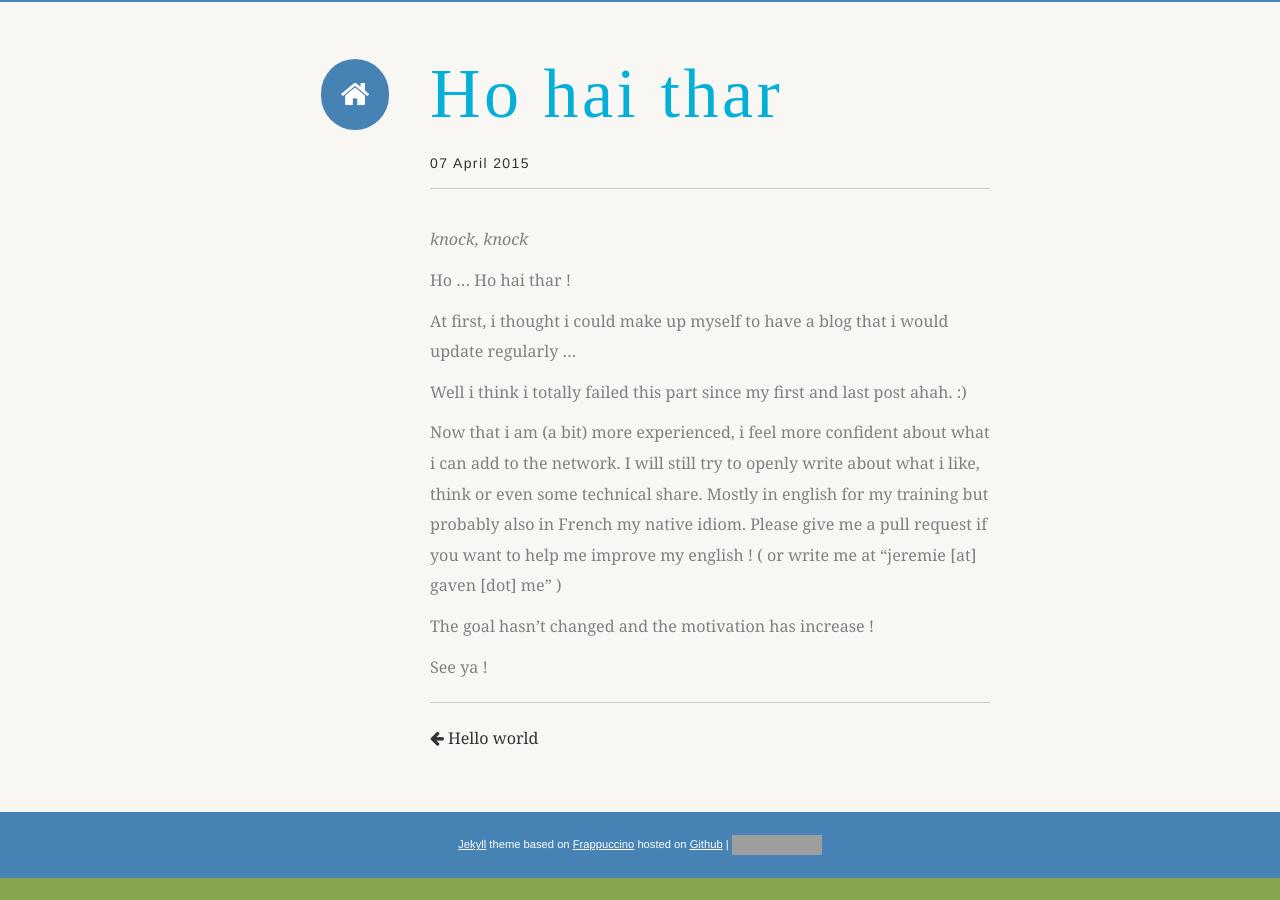
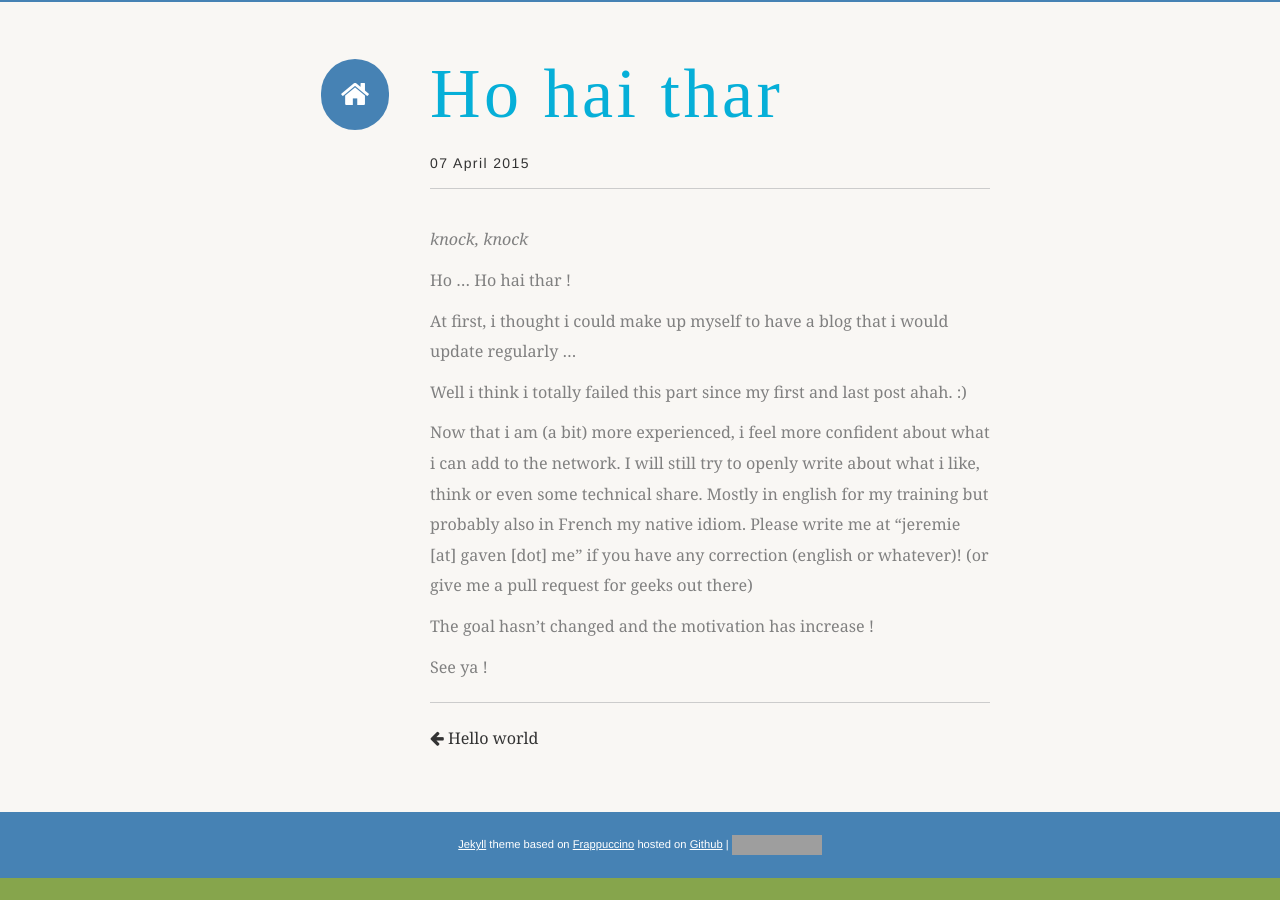
Before and after one commit to openjeremie/J3z.github.io, a Jekyll site: the page built from _posts/2015-04-07-ho-hai.md, in a window 1280 px wide. Built offline with Jekyll 4.4.1, drawn with Linux system fonts in a browser that asks for light colours; some web fonts are replaced; grey boxes are pictures that could not be loaded.

Commit message:
modify a bit my post for clarity

```diff
--- a/_posts/2015-04-07-ho-hai.md
+++ b/_posts/2015-04-07-ho-hai.md
@@ -14,7 +14,7 @@ At first, i thought i could make up myself to have a blog that i would update re
 
 Well i think i totally failed this part since my first and last post ahah. :)
 
-Now that i am (a bit) more experienced, i feel more confident about what i can add to the network. I will still try to openly write about what i like, think or even some technical share. Mostly in english for my training but probably also in French my native idiom. Please give me a pull request if you want to help me improve my english ! ( or write me at "jeremie [at] gaven [dot] me" )
+Now that i am (a bit) more experienced, i feel more confident about what i can add to the network. I will still try to openly write about what i like, think or even some technical share. Mostly in english for my training but probably also in French my native idiom. Please write me at "jeremie [at] gaven [dot] me" if you have any correction (english or whatever)! (or give me a pull request for geeks out there)
 
 The goal hasn't changed and the motivation has increase !
 
```
